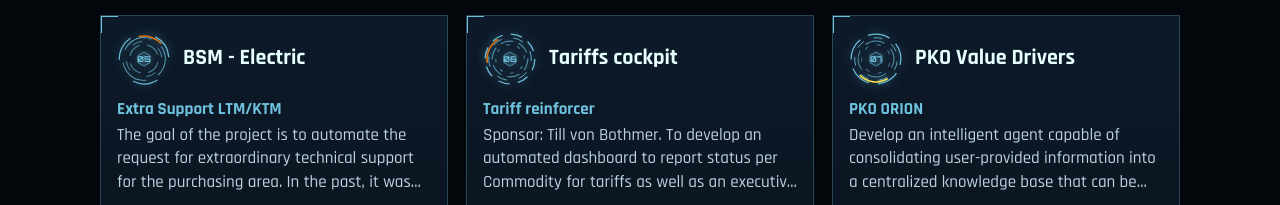
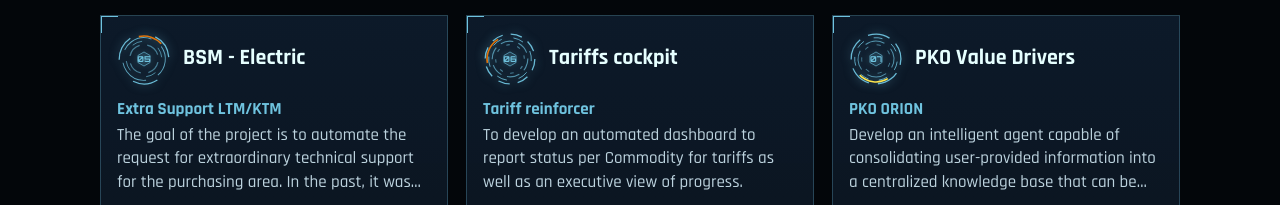
Before and after one commit to Human-IA/WelcomeToTheGrid, a plain HTML site: page index.html in a window 1280 px wide. Shown: the part 1514-1719 px from the top of the page. Drawn offline with Linux system fonts and the light colour scheme; animation ran at ten frames a second.

Commit message:
Update index.html

```diff
--- a/index.html
+++ b/index.html
@@ -574,7 +574,7 @@ const TEAMS = [
   { id: "t05", team: "BSM - Electric", agents: [
     { name: "Extra Support LTM/KTM", desc: "The goal of the project is to automate the request for extraordinary technical support for the purchasing area. In the past, it was done manually. Now the request is done electronically, allowing for more efficient management, and with the records from that management, we can understand what resources we are allocating to that support." }]},
   { id: "t06", team: "Tariffs cockpit", agents: [
-    { name: "Tariff reinforcer", desc: "Sponsor: Till von Bothmer.\nTo develop an automated dashboard to report status per Commodity for tariffs as well as an executive view of progress." }]},
+    { name: "Tariff reinforcer", desc: "To develop an automated dashboard to report status per Commodity for tariffs as well as an executive view of progress." }]},
   { id: "t07", team: "PKO Value Drivers", agents: [
     { name: "PKO ORION", desc: "Develop an intelligent agent capable of consolidating user-provided information into a centralized knowledge base that can be used to generate Yellow Sheets and Blue Sheets. The agent should also be able to interpret and analyze existing Yellow and Blue Sheets, extract key data, and identify impacted part numbers (NPs), supporting efficient evaluation and decision-making processes." }]},
   { id: "t08", team: "PredictIA: General Purchasing Innovation Team", agents: [
```
